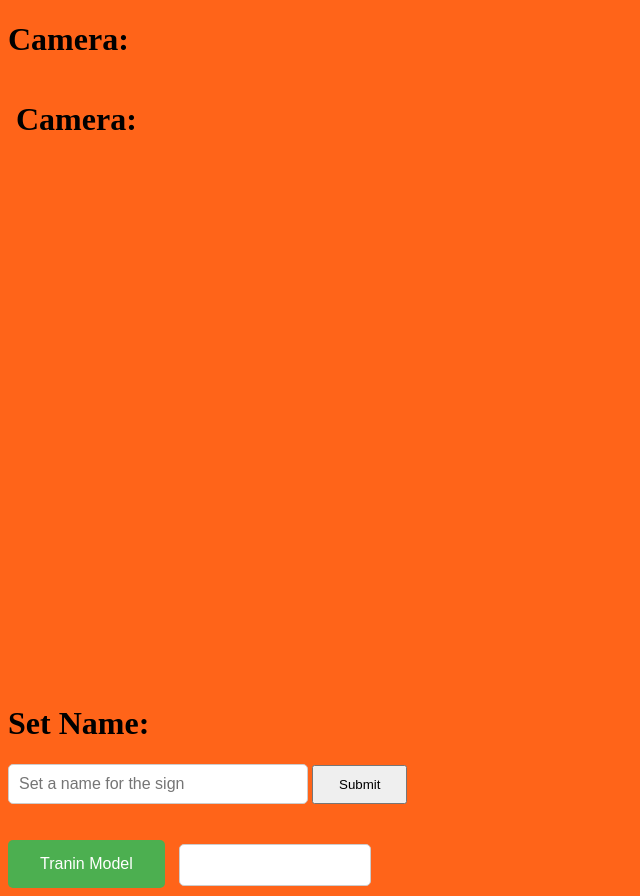
After one commit to sajadulakash/GestureGram, a Flask app: template templates/set_feed.html in a window 1280 px wide. The commit adds this page. Shown: the whole page, without its empty margins (0-640 px from the left). Run offline with Flask 3, Linux system fonts and the light colour scheme; the template is opened without the code that fills it, so the values that code supplies are empty; parts of the project's set-up code (start-up, migrations or seed data) failed here and were passed over.

Commit message:
push_set_feed

```diff
--- a/templates/index.html
+++ b/templates/index.html
@@ -62,7 +62,9 @@
 </head>
 <body>
   <h1>Welcome to the GestureGram App!</h1>
-  <p>Click the button below to open the gesture detection interface.</p>
-  <a href="{{ url_for('video_feed') }}" class="btn">Start Gesture Detection</a>
+  <p>Click the button below base on your prefereance.</p>
+  <a href="{{ url_for('set_feed') }}" class="btn">Set Your own Language</a>
+  <br>
+  <a href="{{ url_for('video_feed') }}" class="btn">Use Pre-trained Model</a>
 </body>
 </html>
--- /dev/null
+++ b/templates/set_feed.html
@@ -0,0 +1,66 @@
+<!DOCTYPE html>
+<html lang="en">
+<head>
+  <title>Gesture Set Feed</title>
+  <style>
+    /* Adapt button styles as needed */
+    .btnn {
+      background-color: #4CAF50; /* Green */
+      border: none;
+      color: white;
+      padding: 15px 32px;
+      text-align: center;
+      text-decoration: none;
+      display: inline-block;
+      font-size: 1rem;
+      cursor: pointer;
+      border-radius: 5px;
+    }
+    #btn{
+        padding: 10px 25px;
+        cursor: pointer;
+    }
+    body {
+        background-color: rgb(255,100, 25);
+     }
+     input{
+      width: 300px; /* Adjust the width as needed */
+      height: 40px; /* Adjust the height as needed */
+      padding: 10px; /* Adjust the padding as needed */
+      font-size: 16px; /* Adjust the font size as needed */
+      border: 1px solid #ccc;
+      border-radius: 5px;
+      box-sizing: border-box;
+     }
+     #status_box {
+      width: 10%;
+      height: 10px;
+      border: 1px solid #ccc;
+      padding: 15px 32px;
+      overflow: auto;
+      background-color: white;
+      display: inline-block; /* Display the div as an inline-block element */
+      vertical-align: middle; /* Align the div vertically with the adjacent elements */
+      border: 1px solid #ccc;
+      border-radius: 5px;
+      margin-left: 10px; /* Adjust the margin as needed */
+
+    }
+  </style>
+</head>
+<body>
+  <h1>Camera:</h1>
+  <iframe src="{{ url_for('set_feed') }}" width="100%" height="600px" style="border:none;"></iframe>
+  <h1>Set Name:</h1>
+  <input type="text" id="name" placeholder="Set a name for the sign">
+  <button id="btn">Submit</button>
+  <br>
+  <br>
+  <br>
+
+<button class="btnn">Tranin Model</button>
+  <div id="status_box">
+    <!-- Output will be printed here -->
+  </div>
+</body>
+</html>
```
Also changed, not shown: templates/select_page.html (deleted).
